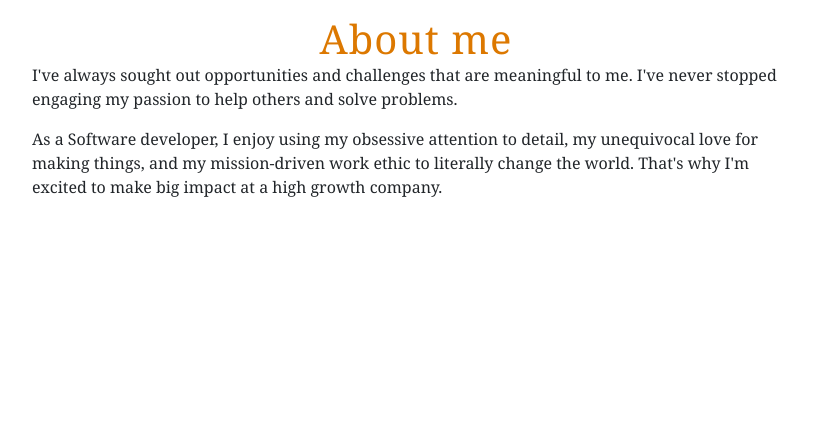
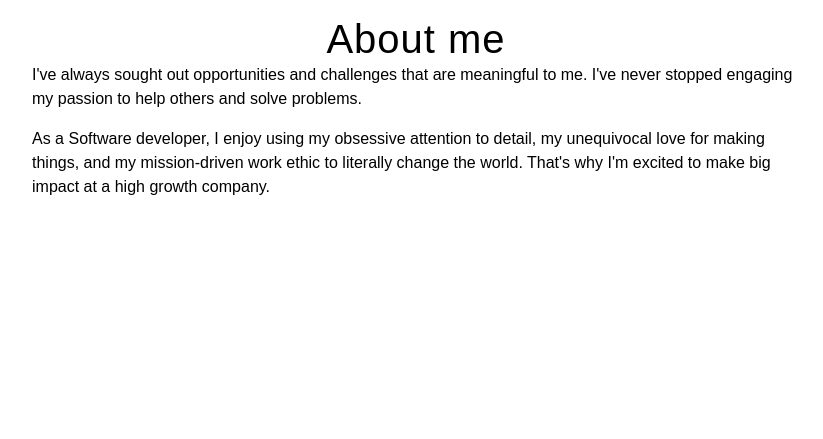
Before and after one commit to MikelGV/Personal-Website, a Flask app: page / in a window 1280 px wide. Shown: the part 501-940 px from the top of the page, without its empty margins (96-919 px from the left). Run offline with Flask 2, Linux system fonts and the light colour scheme.

Commit message:
font changed

```diff
--- a/src/flaskr/static/css/index.css
+++ b/src/flaskr/static/css/index.css
@@ -1,6 +1,6 @@
 h1 {
     text-align: center;
-    font-family: Georgia, 'Times New Roman', Times, serif;
+    font-family: Arial, Helvetica, sans-serif;
     letter-spacing: 1px;
 }
 
@@ -9,7 +9,7 @@ h1 {
     width: 100%;
     height: 500px;
     background: rgb(50, 50, 50);
-    background: url(https://doninmass.files.wordpress.com/2013/04/walking-in-rain-painting-wallpaper-hd.jpg) no-repeat 50% 50% fixed;
+    background: url(https://www.google.com/url?sa=i&url=http%3A%2F%2Fwww.thespainscoop.com%2Fmuseums-bilbao%2F&psig=AOvVaw2-xYKKCk8vBeRewhmhb4qi&ust=1631354710231000&source=images&cd=vfe&ved=0CAkQjRxqFwoTCNCj94OU9PICFQAAAAAdAAAAABAJ) no-repeat 50% 50% fixed;
     background-size: 130%;
     overflow: hidden;
 }
@@ -22,6 +22,7 @@ h1 {
     padding: .3em;
     font-size: 3em;
     font-weight: lighter;
+    color: white;
 }
 
 .content-wrapper {
@@ -32,9 +33,10 @@ h1 {
 
 .content-wrapper h1 {
     margin: 0;
-    color: rgb(220, 120, 0);
+    color: black;
   }
 
 .content-wrapper p {
-    font-family: Georgia, 'Times New Roman', Times, serif;
+    font-family: Arial, Helvetica, sans-serif;
+    color: black;
   }
```
